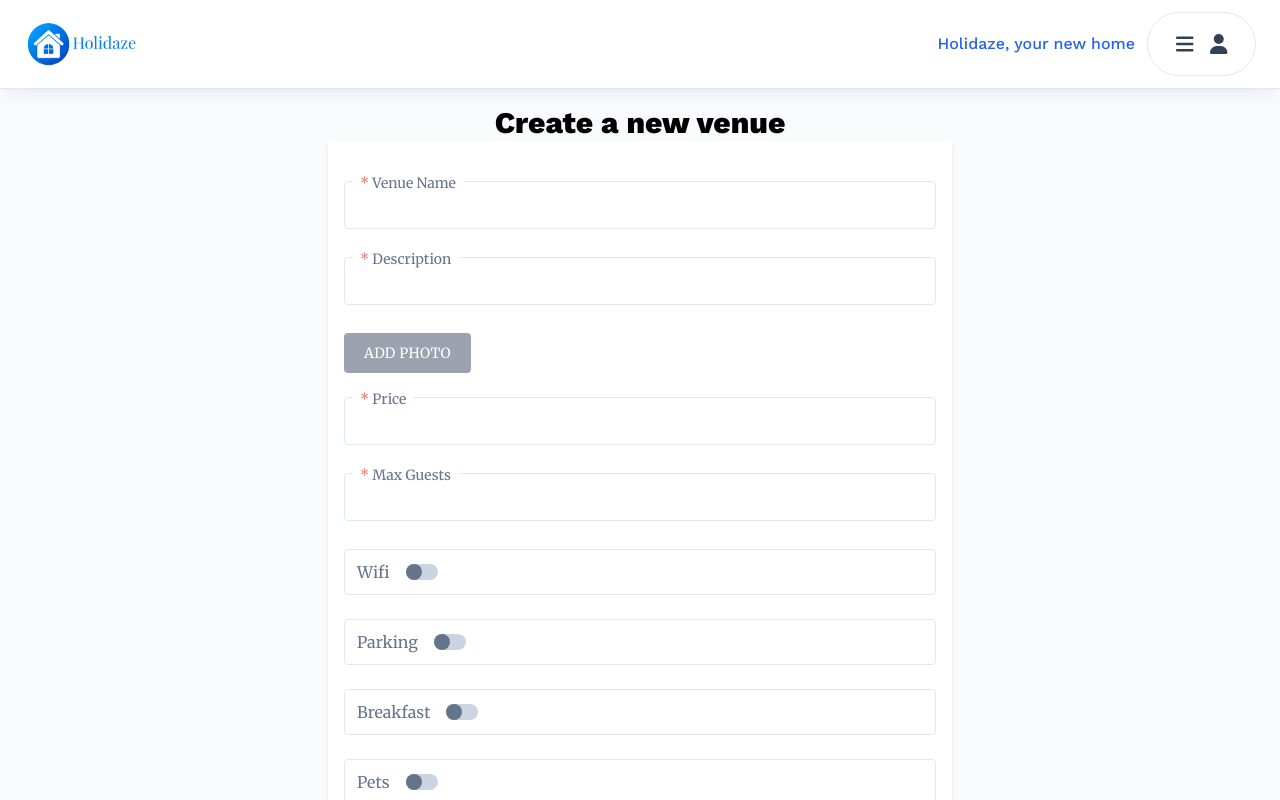
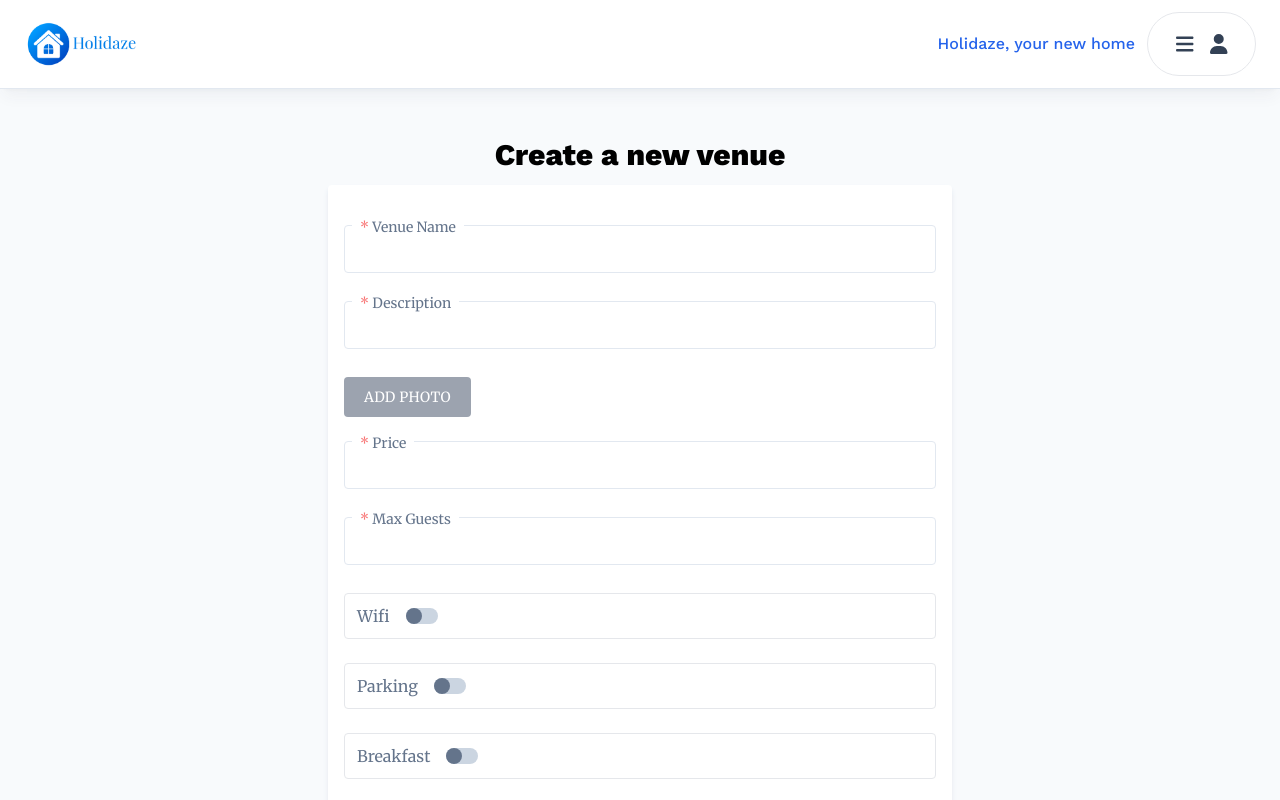
Before and after one commit to KarenBonillaM/2024-05-26_project-exam-2_karen-bonilla, a React (Create React App) app: page /newVenue in a window 1280 px wide. Shown: the top 800 px of the page. Built offline with nearby package versions, Linux system fonts and the light colour scheme.

Commit message:
Delete console-log

```diff
--- a/src/Components/Forms/EditProfile/index.jsx
+++ b/src/Components/Forms/EditProfile/index.jsx
@@ -13,9 +13,6 @@ function EditUserForm() {
     `${API_HOLIDAZE_PROFILES}/${name}`
   );
   const [alertMessage, setAlertMessage] = useState(null);
-
-  console.log(name);
-  console.log("Data:", data);
 
   const {
     register,
@@ -33,7 +30,6 @@ function EditUserForm() {
   const onSubmit = async (formData) => {
     try {
       const token = await load("token");
-      console.log("Token:", token);
       if (!token) {
         console.log("token not found");
         return;
@@ -50,7 +46,6 @@ function EditUserForm() {
       });
 
       if (response.ok) {
-        console.log("User updated successfully!");
         setAlertMessage({ type: "success", text: "User updated successfully" });
       } else {
         throw new Error("Failed to update user");
@@ -58,8 +53,6 @@ function EditUserForm() {
     } catch (error) {
       console.error("Error updating user", error.message);
       setAlertMessage({ type: "error", text: "Failed to update user" });
-    } finally {
-      console.log(formData);
     }
   };
 
--- a/src/Components/Forms/Login/index.jsx
+++ b/src/Components/Forms/Login/index.jsx
@@ -30,15 +30,11 @@ function LoginForm() {
         storage.save("token", user.data.accessToken);
         storage.save("profile", user.data);
 
-        console.log(user.data.accessToken);
-
         const encodeName = encodeURIComponent(user.data.name);
 
         setAlertMessage({ type: "success", text: "User registered" });
-        console.log("User registered successfully");
 
         const redirectURL = `user/${encodeName}`;
-        console.log(redirectURL);
         window.location.href = redirectURL;
       } else {
         const errorData = await response.json();
@@ -53,15 +49,14 @@ function LoginForm() {
       }
     } catch (error) {
       console.error("Error logging in user", error.message);
-      setAlertMessage({ type: "error", text: error.message });
+      setAlertMessage({ type: "error", text: "An unexpected error occurred" });
     }
-    console.log(formData);
   };
 
   return (
     <div className="p-4">
       <form
-        className="w-1/2 p-4 m-auto rounded bg-white shadow-md shadow-slate-200"
+        className="w-11/12 p-4 m-auto rounded bg-white shadow-md shadow-slate-200 lg:w-1/2 md:w-3/4"
         onSubmit={handleSubmit(onSubmit)}>
         <div className="relative my-6">
           <input
--- a/src/Components/Forms/Register/index.jsx
+++ b/src/Components/Forms/Register/index.jsx
@@ -42,13 +42,12 @@ function RegisterForm() {
         setAlertMessage({ type: "error", text: "Failed to register user" });
       }
     }
-    console.log(formData);
   };
 
   return (
     <div className="p-4">
       <form
-        className="w-1/2 p-4 m-auto rounded bg-white shadow-md shadow-slate-200"
+        className="w-11/12 p-4 m-auto rounded bg-white shadow-md shadow-slate-200 lg:w-1/2 md:w-3/4"
         onSubmit={handleSubmit(onSubmit)}>
         <div className="relative my-6">
           <input
--- a/src/Components/Forms/Venue/index.jsx
+++ b/src/Components/Forms/Venue/index.jsx
@@ -29,7 +29,6 @@ function VenueForm() {
       setIsError(false);
 
       const token = await load("token");
-      console.log("Token:", token);
       if (!token) {
         console.log("token not found");
         return;
@@ -58,14 +57,13 @@ function VenueForm() {
       console.error("Error registering venue", error.message);
       setAlertMessage({ type: "error", text: "Failed to register venue" });
     }
-    console.log(formData);
   };
 
   return (
-    <div className="p-4">
-      <h1 className="text-center text-3xl">Create a new venue</h1>
+    <div className="p-4 my-8">
+      <h1 className="text-center text-3xl pb-3">Create a new venue</h1>
       <form
-        className="w-1/2 p-4 m-auto rounded bg-white shadow-md shadow-slate-200"
+        className="w-11/12 p-4 m-auto rounded bg-white shadow-md shadow-slate-200 lg:w-1/2 md:w-3/4"
         onSubmit={handleSubmit(onSubmit)}>
         <div className="relative my-6">
           <input
--- a/src/Components/Profile/index.jsx
+++ b/src/Components/Profile/index.jsx
@@ -6,11 +6,9 @@ import { API_HOLIDAZE_PROFILES } from "../../Shared/apis";
 
 function Profile() {
   let { name } = useParams();
-  console.log("Name:", name);
   const { data, isLoading, isError } = useFetchSingle(
     `${API_HOLIDAZE_PROFILES}/${name}`
   );
-  console.log("Profile:", data);
 
   if (isLoading) {
     return <div>Loading...</div>;
--- a/src/Components/VenueEdit/index.jsx
+++ b/src/Components/VenueEdit/index.jsx
@@ -25,11 +25,7 @@ function VenueEdit() {
     return <div>Something went wrong...</div>;
   }
 
-  console.log("VENUE DATA", data);
-
   const bookingsExist = data._count?.bookings > 0;
-
-  console.log("Bookings", bookingsExist);
 
   return (
     <div
--- a/src/Hooks/useFetchArray/index.jsx
+++ b/src/Hooks/useFetchArray/index.jsx
@@ -4,8 +4,6 @@ function useFetch(url) {
   const [venues, setVenues] = useState([]);
   const [isLoading, setIsLoading] = useState(false);
   const [isError, setIsError] = useState(false);
-
-  console.log(url);
 
   useEffect(() => {
     async function fetchData() {
@@ -15,7 +13,6 @@ function useFetch(url) {
       try {
         const response = await fetch(url);
         const json = await response.json();
-        console.log(json);
         setVenues(json.data);
 
         setIsLoading(false);
--- a/src/Hooks/useFetchSingle/index.jsx
+++ b/src/Hooks/useFetchSingle/index.jsx
@@ -14,7 +14,6 @@ export function useFetchSingle(url) {
         setIsError(false);
 
         const token = await load("token");
-        console.log("Token:", token);
         if (!token) {
           setIsError("token not found");
           return;
@@ -30,8 +29,6 @@ export function useFetchSingle(url) {
         });
         const json = await response.json();
 
-        console.log(json);
-
         setData(json.data);
       } catch (error) {
         setIsError(true);
--- a/src/Hooks/useFetchVenue/index.jsx
+++ b/src/Hooks/useFetchVenue/index.jsx
@@ -4,8 +4,6 @@ function useFetchVenue(url) {
   const [venue, setVenue] = useState(null);
   const [isLoading, setIsLoading] = useState(false);
   const [isError, setIsError] = useState(false);
-
-  console.log(url);
 
   useEffect(() => {
     async function fetchData() {
@@ -15,7 +13,6 @@ function useFetchVenue(url) {
       try {
         const response = await fetch(url);
         const json = await response.json();
-        console.log(json);
         setVenue(json.data);
 
         setIsLoading(false);
```
